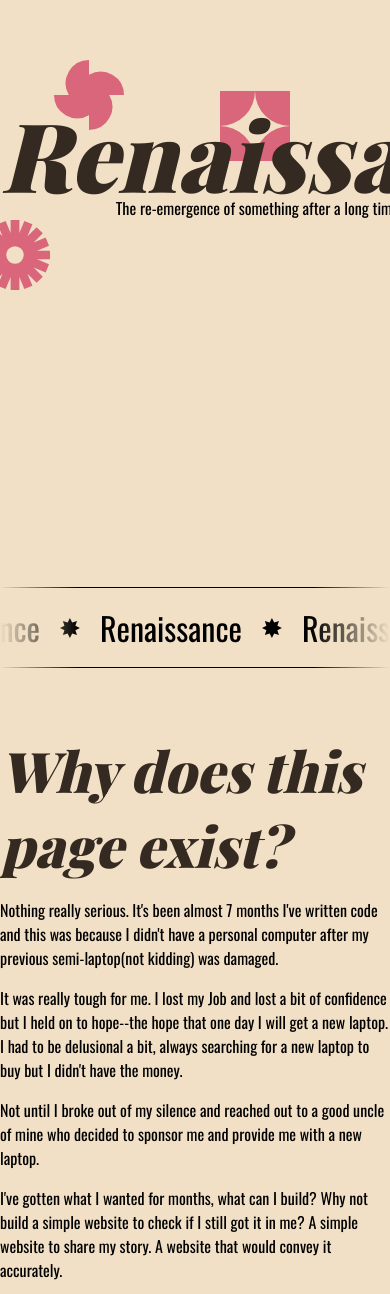
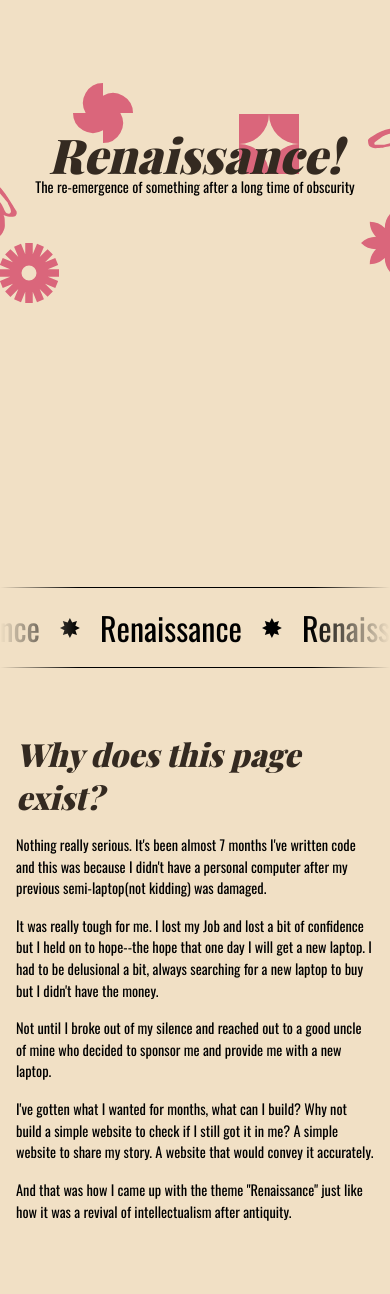
Before and after one commit to fagbenjaenoch/renaissance, a React (Vite) app: page / in a window 390 px wide. Shown: the part 257-1551 px from the top of the page. Built offline with nearby package versions, Linux system fonts and the light colour scheme; a web font is replaced by a local one.

Commit message:
improved mobile responsiveness

```diff
--- a/src/App.css
+++ b/src/App.css
@@ -68,6 +68,7 @@ hr {
 
 .wrapper {
   position: relative;
+  padding-inline: 1rem;
   max-width: 700px;
   margin: 0 auto;
 }
@@ -96,6 +97,7 @@ hr {
 .icon {
   width: var(--svg-size);
   height: var(--svg-size);
+  /* animation: move 5s infinite alternate linear; */
 }
 
 .hand1 {
@@ -103,6 +105,7 @@ hr {
   rotate: -13deg;
   top: -93px;
   left: -160px;
+  animation-name: touch;
 }
 
 .hand2 {
@@ -115,7 +118,6 @@ hr {
 .cog {
   top: 110px;
   left: -20px;
-
 }
 
 .flower {
@@ -136,6 +138,7 @@ hr {
 
 .starburst {
   --svg-size: 20px;
+  animation: none;
 }
 
 .about {
@@ -149,3 +152,35 @@ hr {
   justify-content: space-between;
   border-top: 1px solid currentColor;
 }
+
+@keyframes move {
+  to {
+    translate: 20px 20px;
+  }
+}
+
+@keyframes touch {
+  to {
+    translate: -20px -20px;
+  }
+}
+
+@media (max-width: 768px) {
+  :root {
+    --svg-size: 60px;
+  }
+
+  h1 {
+    font-size: 3rem;
+  }
+
+  h2 {
+    font-size: 2rem;
+    margin-bottom: 1rem;
+  }
+
+  p,
+  a {
+    font-size: 0.9rem;
+  }
+}
```
